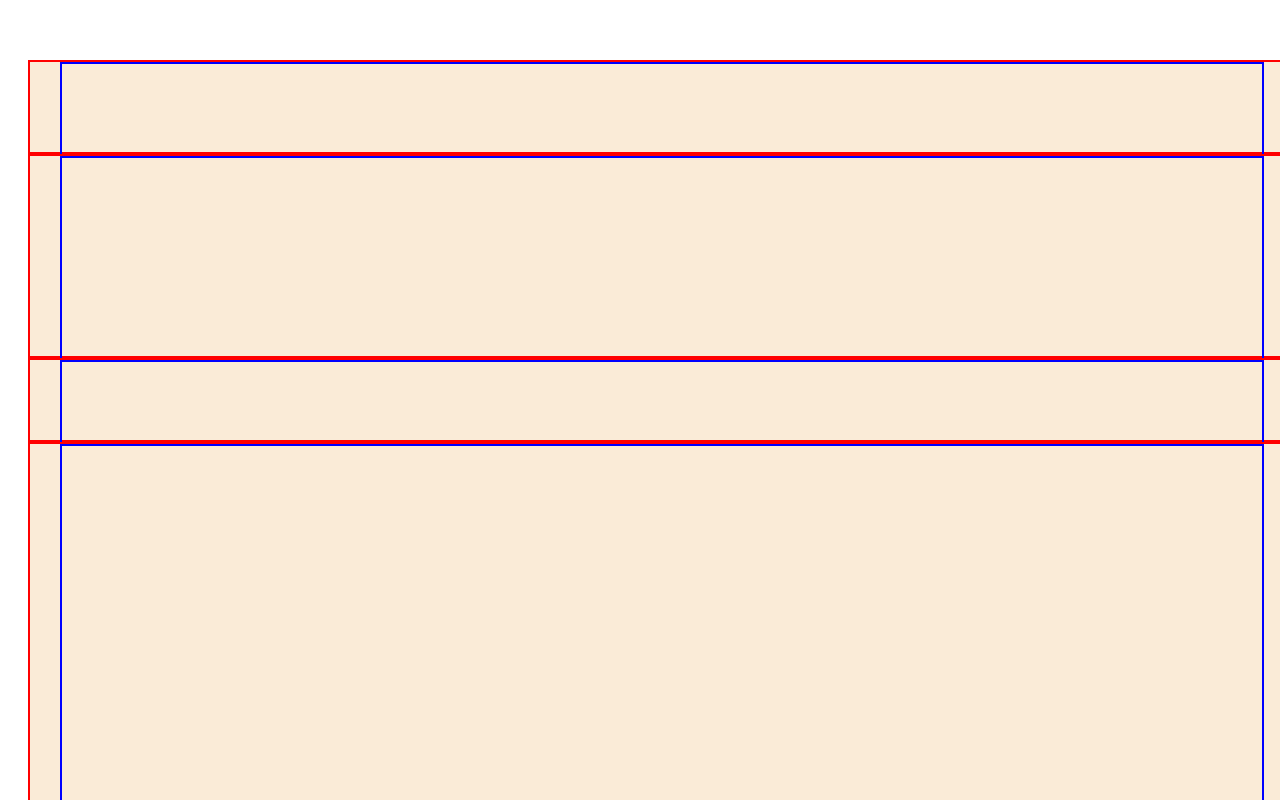
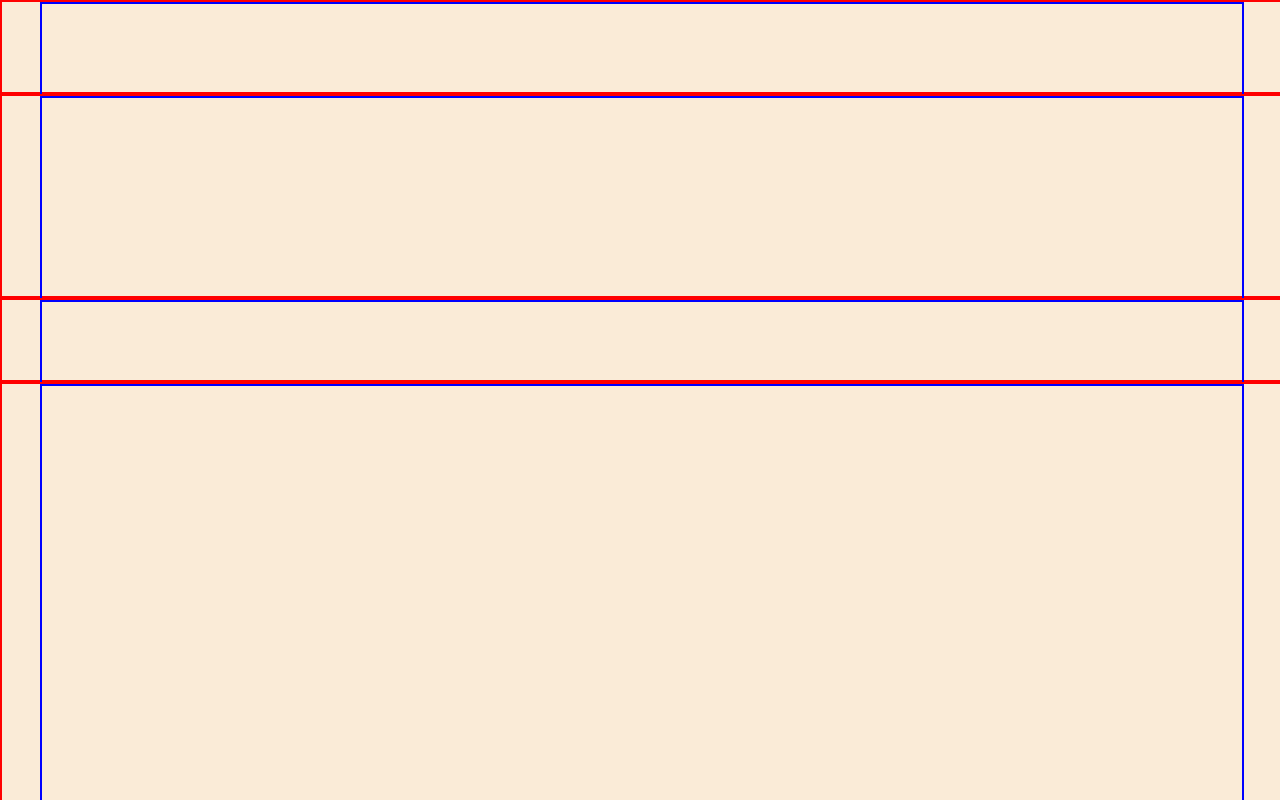
Before and after one commit to dong-jiali/vueTest, a Vue app: page /#/test in a window 1280 px wide. Shown: the top 800 px of the page. Built offline with nearby package versions, Linux system fonts and the light colour scheme.

Commit message:
dddddssdf SD33

```diff
--- a/src/App.vue
+++ b/src/App.vue
@@ -12,12 +12,12 @@ export default {
 </script>
 
 <style>
+  *{margin:0;padding:0}
 #app {
   font-family: 'Avenir', Helvetica, Arial, sans-serif;
   -webkit-font-smoothing: antialiased;
   -moz-osx-font-smoothing: grayscale;
   text-align: center;
   color: #2c3e50;
-  margin-top: 60px;
 }
 </style>
--- a/src/view/test.vue
+++ b/src/view/test.vue
@@ -54,8 +54,6 @@ export default {
 .nav{
   background-color: aliceblue;
   width:100%;
-  height:1500px;
-  margin:20px;
 }
   .toolbar {
     background-color: antiquewhite;
@@ -131,4 +129,5 @@ export default {
     height:294px;
     border:2px solid #000000;
   }
+
 </style>
```
